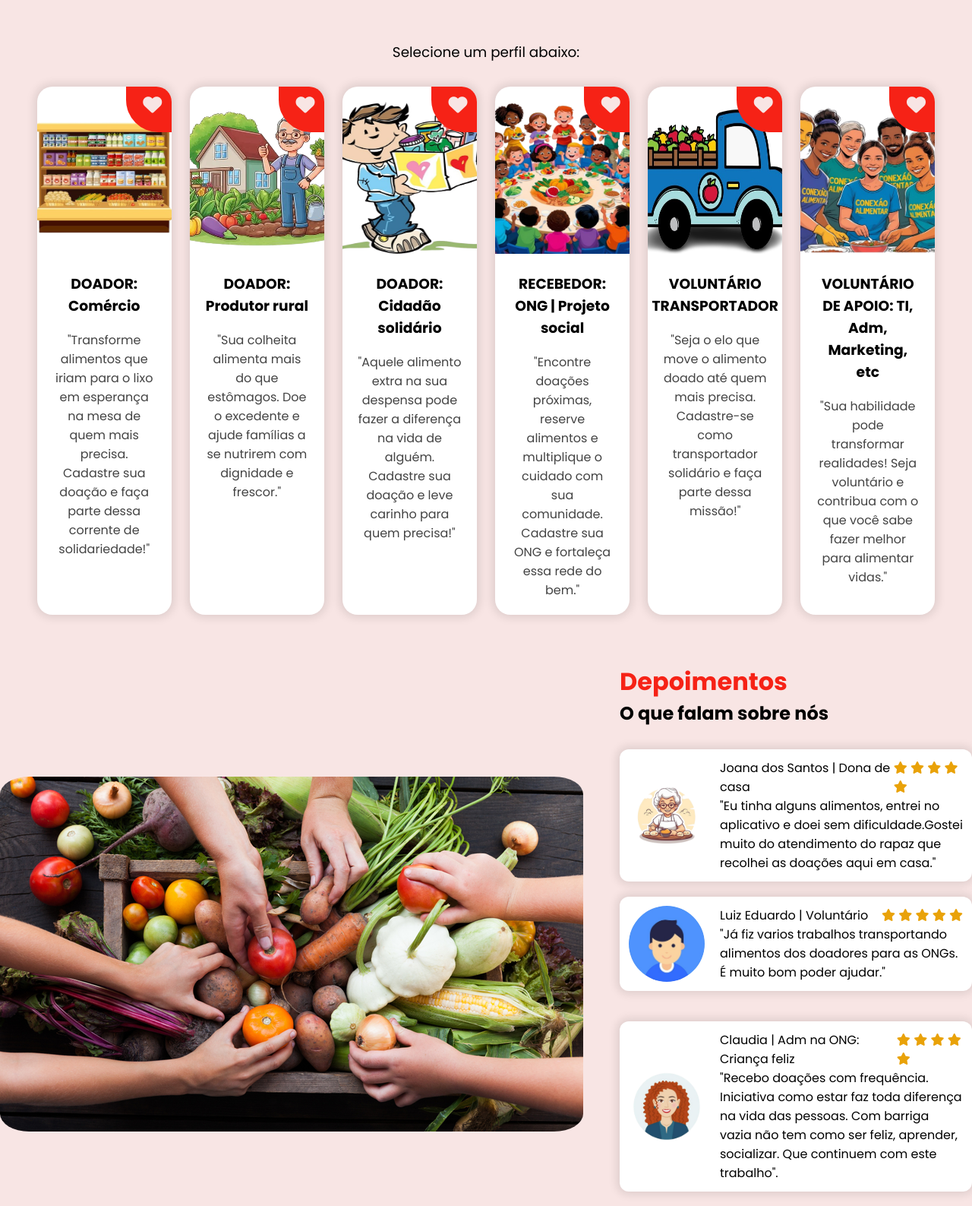
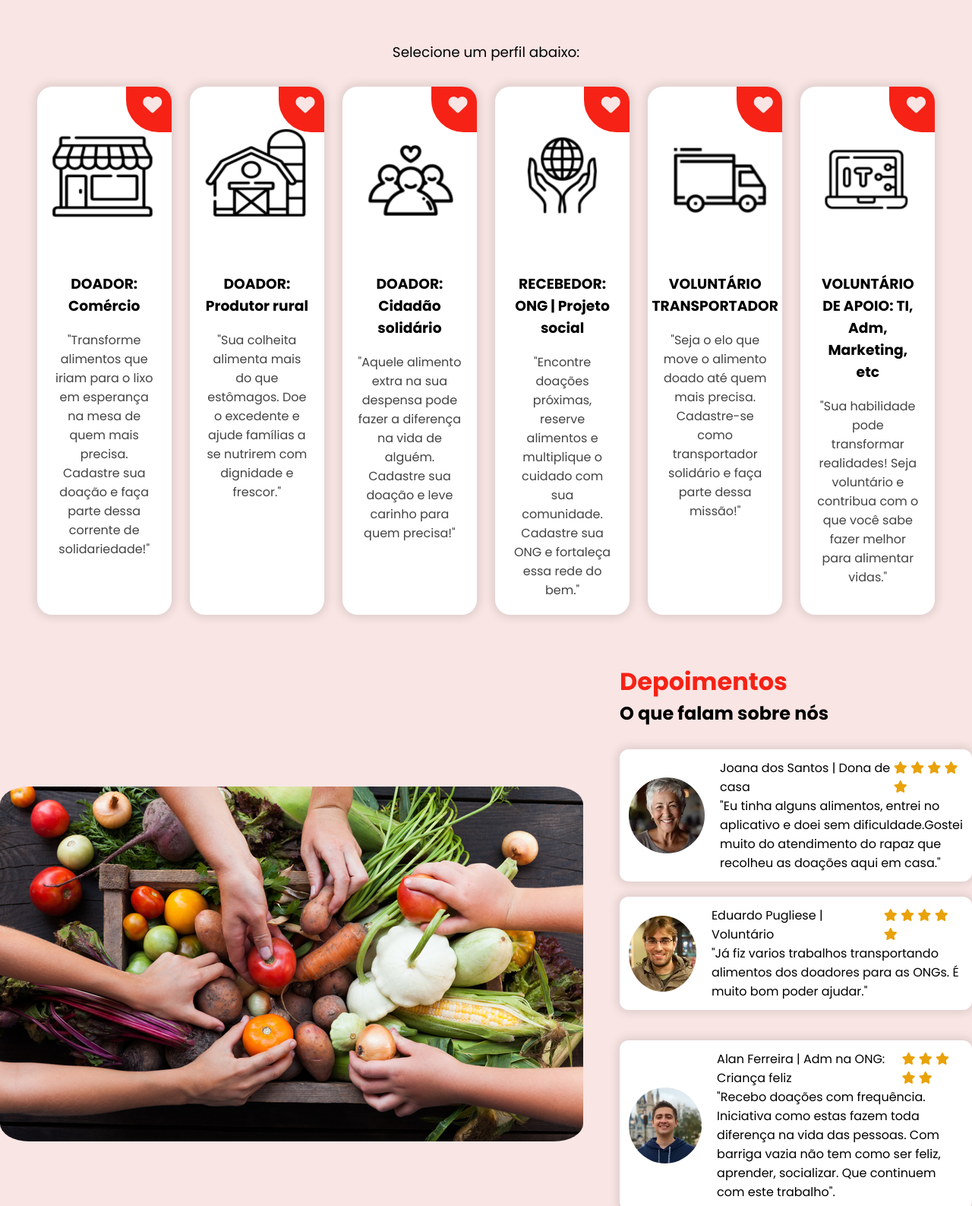
Before and after one commit to doacoes-urbanas-tcc/tcc-ConexaoAlimentar-frontend, a plain HTML site: page index.html in a window 1280 px wide. Shown: the part 3160-4747 px from the top of the page at 76% size. Drawn offline with nearby package versions, Linux system fonts and the light colour scheme.

Commit message:
fix: corrigindo o index.html

```diff
--- a/index.html
+++ b/index.html
@@ -269,7 +269,7 @@
                     </div>
 
                     <a href="pages/cadastrologin/cadastro.html"> <!--está direcionando para uma pagina teste-->
-                    <img src="src/images/comercio_doador_junte-se-.png.png" class="dish-image" alt="">
+                    <img src="assets/1.png" class="dish-image" alt="">
                     </a>
 
                     <h3 class="dish-title">
@@ -290,7 +290,7 @@
                     </div>
 
                     <a href="pages/cadastrologin/cadastro.html"> <!--está direcionando para uma pagina teste-->
-                    <img src="src/images/produtor-rural_junte-se-.png" class="dish-image" alt="">
+                    <img src="assets/2.png" class="dish-image" alt="">
                     </a>
 
                     <h3 class="dish-title">
@@ -310,7 +310,7 @@
                     </div>
 
                     <a href="pages/cadastrologin/cadastro.html"> <!--está direcionando para uma pagina teste-->
-                    <img src="src/images/pessoa_junte-se-.png" class="dish-image" alt="">
+                    <img src="assets/3.png" class="dish-image" alt="">
                     </a>
 
 
@@ -332,7 +332,7 @@
                     </div>
 
                     <a href="pages/cadastrologin/cadastro.html"> <!--está direcionando para uma pagina teste-->
-                    <img src="src/images/ong-projeto-socialcomercio_doador_junte-se-.png" class="dish-image" alt="">
+                    <img src="assets/4.png" class="dish-image" alt="">
                     </a>
 
                     <h3 class="dish-title">
@@ -352,7 +352,7 @@
                     </div>
 
                     <a href="pages/cadastrologin/cadastro.html"> <!--está direcionando para uma pagina teste-->
-                    <img src="src/images/transportadorcomercio_doador_junte-se-.png" class="dish-image" alt="">
+                    <img src="/assets/6.png" class="dish-image" alt="">
                     </a>
 
                     <h3 class="dish-title">
@@ -374,7 +374,7 @@
                     </div>
 
                     <a href="pages/cadastrologin/cadastro.html"> <!--está direcionando para uma pagina teste-->
-                    <img src="src/images/voluntarios_junte-se-removebg-preview.png" class="dish-image" alt="">
+                    <img src="assets/5.png" class="dish-image" alt="">
                     </a>
 
                     <h3 class="dish-title">
@@ -405,7 +405,7 @@
 
                 <div id="feedbacks">
                     <div class="feedback">
-                        <img src="src/images/testemunials3.png" class="feedback-avatar" alt="">
+                        <img src="assets/joana.jpg" class="feedback-avatar" alt="">
 
                         <div class="feedback-content">
                             <p>
@@ -421,17 +421,17 @@
                             <p>
                                 "Eu tinha alguns alimentos, entrei no aplicativo
                                 e doei sem dificuldade.Gostei muito do atendimento do rapaz
-                                que recolhei as doações aqui em casa."
+                                que recolheu as doações aqui em casa."
                             </p>
                         </div>
                     </div>
 
                     <div class="feedback">
-                        <img src="src/images/testemunials2.png" class="feedback-avatar" alt="">
+                        <img src="assets/eduardo.webp" class="feedback-avatar" alt="">
 
                         <div class="feedback-content">
                             <p>
-                                Luiz Eduardo  | Voluntário
+                                Eduardo Pugliese  | Voluntário
                                 <span>
                                     <i class="fa-solid fa-star"></i>
                                     <i class="fa-solid fa-star"></i>
@@ -448,11 +448,11 @@
                     </div>
                 </div>
                 <div class="feedback">
-                    <img src="src/images/testemunials1.png" class="feedback-avatar" alt="">
+                    <img src="assets/alan.webp" class="feedback-avatar" alt="">
 
                     <div class="feedback-content">
                         <p>
-                            Claudia | Adm na ONG: Criança feliz
+                            Alan Ferreira | Adm na ONG: Criança feliz
                             <span>
                                 <i class="fa-solid fa-star"></i>
                                 <i class="fa-solid fa-star"></i>
@@ -462,7 +462,7 @@
                             </span>
                         </p>
                         <p>
-                            "Recebo doações com frequência. Iniciativa como estar faz
+                            "Recebo doações com frequência. Iniciativa como estas fazem
                             toda diferença na vida das pessoas. Com barriga vazia não
                             tem como ser feliz, aprender, socializar. Que continuem com este trabalho".
                         </p>
```
Also changed, not shown: assets/1.png (added), assets/2.png (added), assets/3.png (added), assets/4.png (added), assets/5.png (added), assets/6.png (added), assets/alan.webp (added), assets/eduardo.webp (added), assets/joana.jpg (added).
